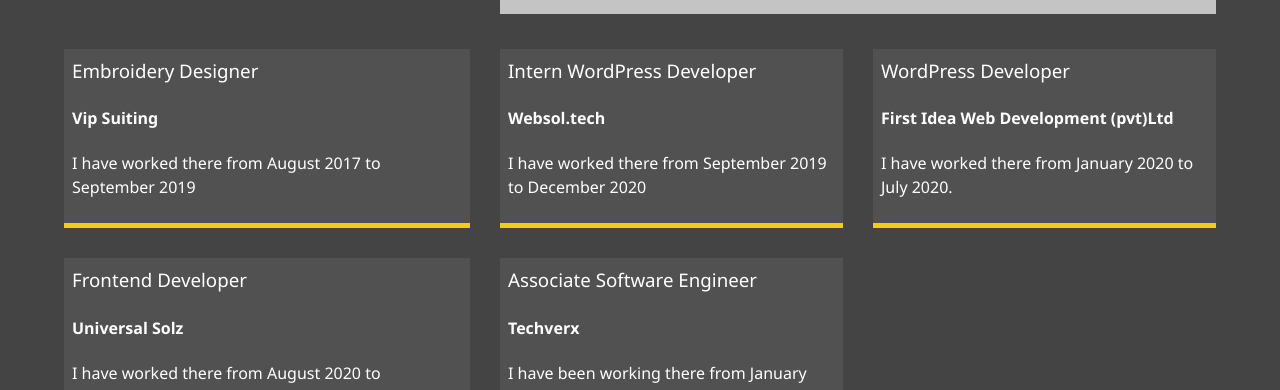
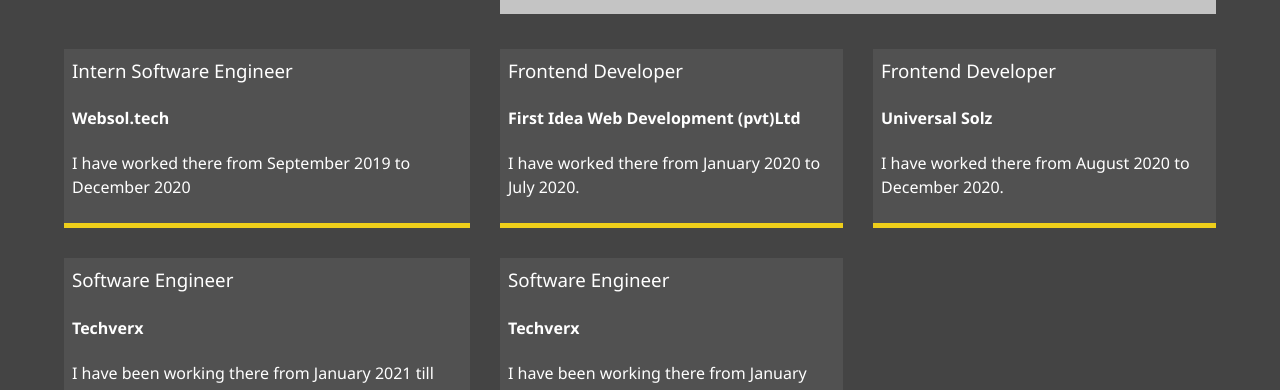
Before and after one commit to Mohammad-Afaque/better-portfolio, a Next.js app: page /about in a window 1280 px wide. Shown: the part 562-952 px from the top of the page. Built offline with nearby package versions, Linux system fonts and the light colour scheme.

Commit message:
about-us updated

```diff
--- a/pages/about.js
+++ b/pages/about.js
@@ -35,9 +35,11 @@
                 here
               </a>{" "}
               and source code in Github Repository.I have also made some{" "}
-              <span className="text-secondary">WordPress Websites</span>.I also have
-              been using Linux Operating system such as{" "}
-              <span className="text-secondary">Ubuntu 20.04 LTS, LinuxMint.</span>
+              <span className="text-secondary">WordPress Websites</span>.I also
+              have been using Linux Operating system such as{" "}
+              <span className="text-secondary">
+                Ubuntu 20.04 LTS, LinuxMint.
+              </span>
             </p>
             <a
               href="https://docs.google.com/document/d/1F6NIjOdCmD2S8tK9_AL1HZI4ni9uq149kLGmDWYL9ro/edit?usp=sharing"
@@ -49,31 +51,30 @@
           </div>
 
           <div className="job job-1">
-            <h3>Embroidery Designer</h3>
-            <h4>Vip Suiting</h4>
-            <p>I have worked there from  August 2017 to September 2019{" "}</p>
-          </div>
-          <div className="job job-2">
-            <h3>Intern WordPress Developer</h3>
+            <h3>Intern Software Engineer</h3>
             <h4>Websol.tech</h4>
             <p>I have worked there from September 2019 to December 2020</p>
           </div>
+          <div className="job job-2">
+            <h3> Frontend Developer</h3>
+            <h4>First Idea Web Development (pvt)Ltd</h4>
+            <p>I have worked there from January 2020 to July 2020. </p>
+          </div>
           <div className="job job-3">
-            <h3>WordPress Developer</h3>
-            <h4>First Idea Web Development (pvt)Ltd</h4>
-            <p>I have worked there from January 2020 to July 2020.{" "}</p>
+            <h3>Frontend Developer</h3>
+            <h4>Universal Solz</h4>
+            <p>I have worked there from August 2020 to December 2020. </p>
           </div>
           <div className="job job-4">
-            <h3>Frontend Developer</h3>
-            <h4>Universal Solz</h4>
-            <p>I have worked there from August 2020 to December 2020.{" "}</p>
+            <h3>Software Engineer</h3>
+            <h4>Techverx</h4>
+            <p>I have been working there from January 2021 till now. </p>
           </div>
           <div className="job job-5">
-            <h3>Associate Software Engineer</h3>
+            <h3>Software Engineer</h3>
             <h4>Techverx</h4>
-            <p>I have been working there from January 2021 till now.{" "}</p>
+            <p>I have been working there from January 2021 till now. </p>
           </div>
-
         </div>
       </main>
     </>
```
